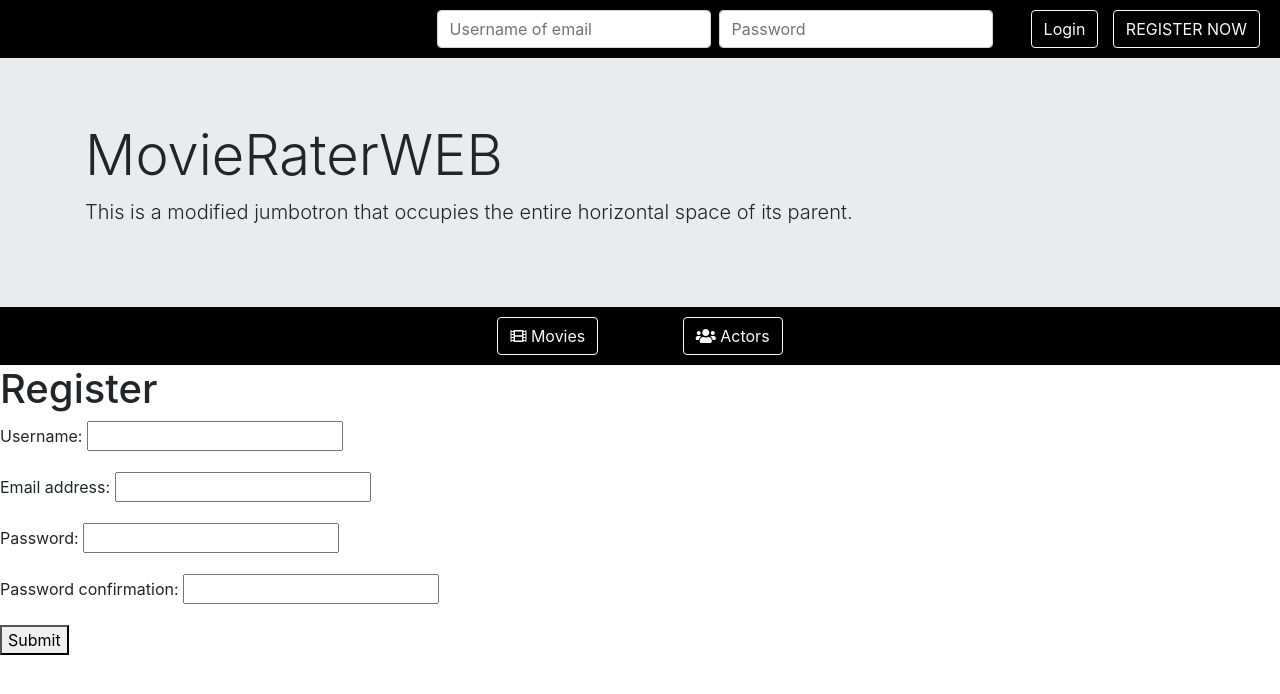
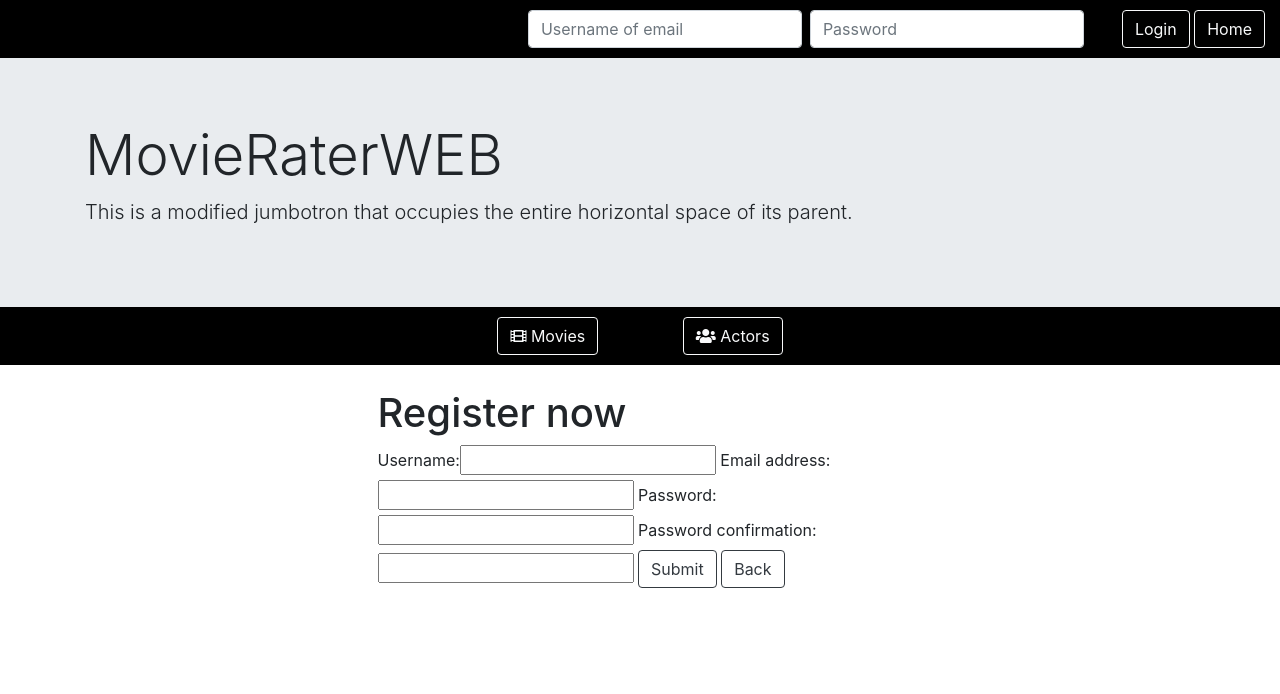
Before and after one commit to Skreczko/MovieRaterWeb, a Django app: page /accounts/register/ in a window 1280 px wide. Shown: the top 694 px of the page. Run offline with Django 3.2, Linux system fonts and the light colour scheme; some libraries are stand-ins or nearby versions.

Commit message:
repaired paddings

```diff
--- a/static/css/base.css
+++ b/static/css/base.css
@@ -1,13 +1,20 @@
 
+html,
+body {
+    margin:0 !important;
+    width: 100% !important;
+}
 
 /* header */
 .header_top {
     background-color: black;
-    padding:10px;
+    padding-top: 10px ;
+    padding-bottom: 10px ;
     }
 
 .jumbotron {
-    margin:0px;}
+    margin:0px;
+    }
 
 #register_now {
     margin:10px;
@@ -15,8 +22,10 @@
 
 .under_jumbo {
     background-color: black;
-    padding: 10px;
-}
+    padding-top: 10px ;
+    padding-bottom: 10px;
+    }
 
 #movies_list, #actors_list {
-    margin: 0px 40px;}
+    margin: 0px 40px;
+    }
--- a/templates/accounts/register.html
+++ b/templates/accounts/register.html
@@ -2,6 +2,8 @@
 {% extends "base.html" %}
 
 {% block content %}
-<h1>Register</h1>
-{% include "form.html" with form=form button='Submit' %}
+    <div class="form-group col-6 offset-3">
+        <h1>Register now</h1>
+            {% include "form.html" with form=form button='Submit' %}
+    </div>
 {% endblock %}
--- a/templates/base.html
+++ b/templates/base.html
@@ -1,5 +1,7 @@
 {% load staticfiles %}
 {% load bootstrap %}
+{% load crispy_forms_tags %}
+
 <!doctype html>
 <html lang="en">
 <head>
@@ -15,9 +17,17 @@
     <link rel="stylesheet" href="{% static 'css/base.css' %}">
     <title>{% block title %}MRW |{% endblock %}</title>
 </head>
-<body>
-{% include 'header.html' %}
-{% block content %} {% endblock %}
+    <body>
 
-</body>
+        {% include 'header.html' %}
+        <div class="container">
+            <div class="row justify-content-center">
+                <div class="col-sm-12">
+                <br>
+                    {% block content %} {% endblock %}
+                </div>
+            </div>
+        </div>
+
+    </body>
 </html>
--- a/templates/form.html
+++ b/templates/form.html
@@ -1,7 +1,9 @@
+{% load crispy_forms_tags %}
+{% load bootstrap %}
 
 
 <form action="." method="POST">{% csrf_token %}
-    {{ form.as_p }}
-    <button type="submit">{{button}}</button>
-
+    {{ form|bootstrap }}
+    <button class="btn btn-outline-dark my-2 my-sm-0" type="submit">{{button}}</button>
+    <a href="{{request.META.HTTP_REFERER}}" class="btn btn-outline-dark my-2 my-sm-0" >Back</a>
 </form>
--- a/templates/header.html
+++ b/templates/header.html
@@ -15,6 +15,7 @@
     <div class="col-auto">
           <a class="btn btn-outline-light my-2 my-sm-0" href="#" id="movies_list"><i class="fas fa-film" ></i> Movies</a>
           <a class="btn btn-outline-light my-2 my-sm-0" href="#" id="actors_list"><i class="fas fa-users" ></i> Actors</a>
+
     </div>
   </div>
 </div>
--- a/templates/navbar.html
+++ b/templates/navbar.html
@@ -6,17 +6,21 @@
       {% if not request.user.is_authenticated and not "/login" in request.get_full_path %}
         <form class="form-inline my-2 my-lg-0" method="POST" action="{% url 'login' %}">{% csrf_token%}
           <input class="form-control mr-sm-2" type="text" name="query" placeholder="Username of email" >
-            <input class="form-control mr-sm-2" type="text" name="password" placeholder="Password" >
+            <input class="form-control mr-sm-2" type="password" name="password" placeholder="Password" >
     </div>
               <div class="col-auto ">
                 <button class="btn btn-outline-light my-2 my-sm-0" type="submit">Login</button>
-                <a href="{% url 'register'%}" class="btn btn-outline-light my-2 my-sm-0" id="register_now">REGISTER NOW</a>
+                {% if not "/register/" in request.get_full_path %}
+                  <a href="{% url 'register'%}" class="btn btn-outline-light my-2 my-sm-0" id="register_now">REGISTER NOW</a>
+                {% else %}
+                  <a href="/" class="btn btn-outline-light my-2 my-sm-0">Home</a>
+                {% endif %}
               </div>
         </form>
       {% elif request.user.is_authenticated %}
-      <a href="{% url 'logout'%}" class="btn btn-outline-light my-2 my-sm-0">Logout</a>
+        <a href="{% url 'logout'%}" class="btn btn-outline-light my-2 my-sm-0">Logout</a>
       {% else %}
-      <a href="/" class="btn btn-outline-light my-2 my-sm-0">Home</a>
+        <a href="/" class="btn btn-outline-light my-2 my-sm-0">Home</a>
       {% endif %}
 </div>
     </div>
```
